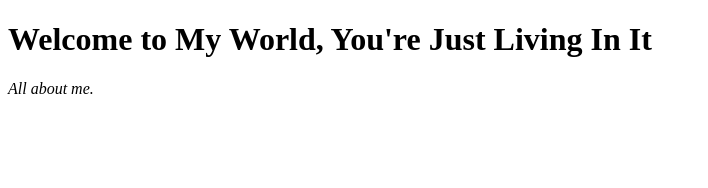
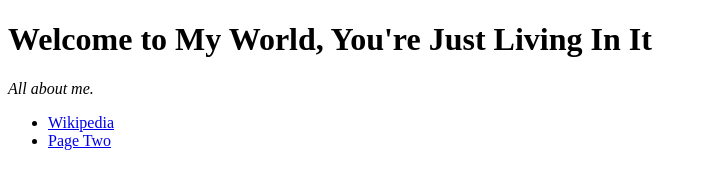
Before and after one commit to AMTormey/AMTormey.github.io, a plain HTML site: page index.html in a window 1280 px wide. Shown: the whole page, without its empty margins (0-708 px from the left). Drawn offline with Linux system fonts and the light colour scheme.

Commit message:
Added index links

```diff
--- a/index.html
+++ b/index.html
@@ -9,5 +9,10 @@
 
 <p><em>All about me.</em></p>
 
+<ul>
+  <li><a href="https://en.wikipedia.org">Wikipedia</a></li>
+  <li><a href="SecondWebPage.html">Page Two</a></li>
+</ul>
+
 </body>
 </html>
```
